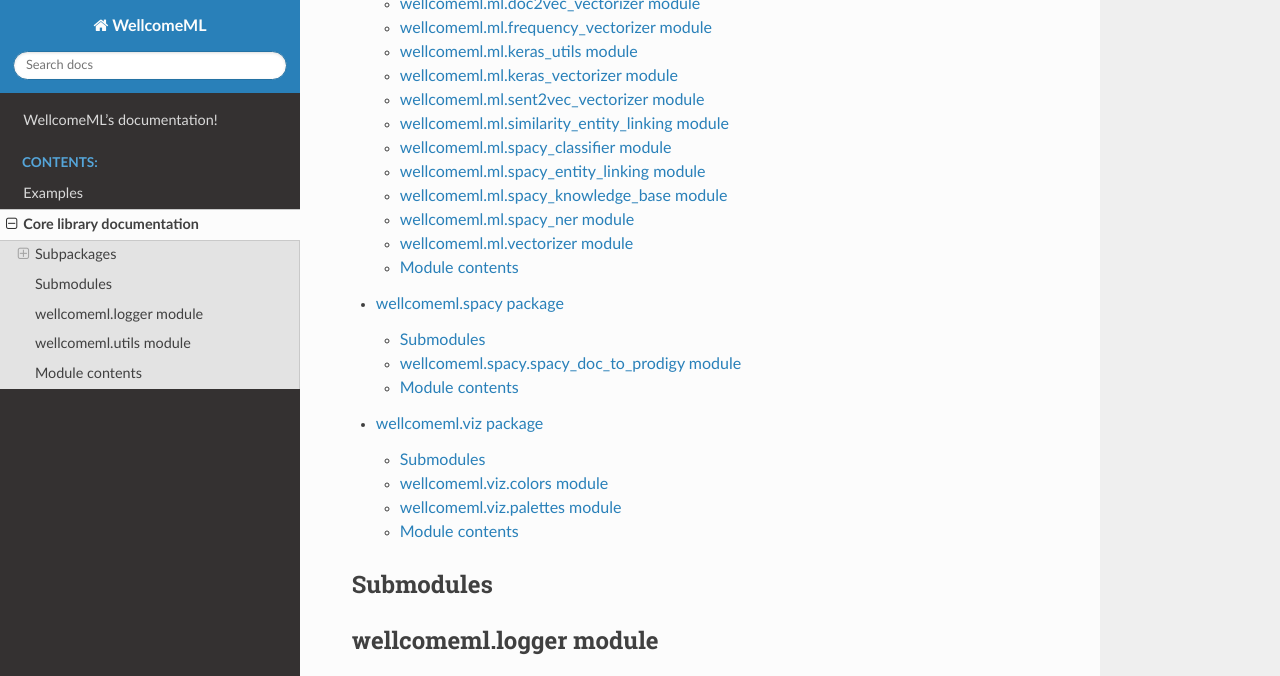
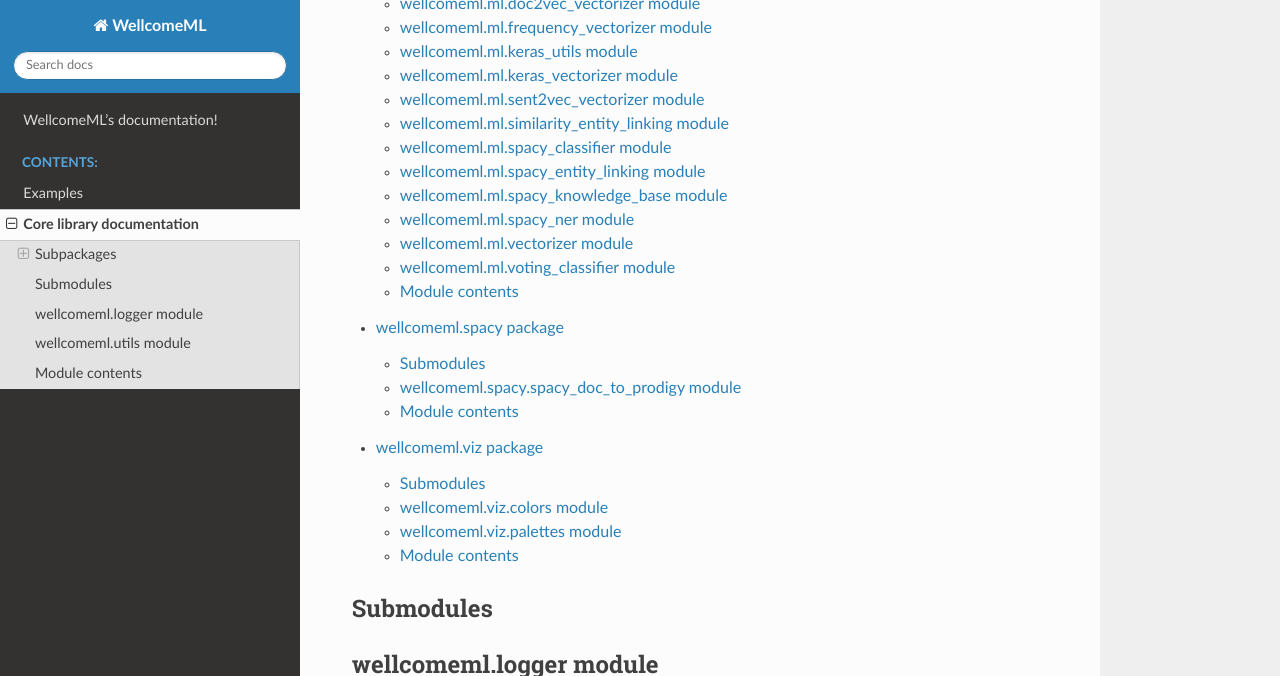
Before and after one commit to wellcometrust/WellcomeML, a Sphinx documentation site: the page built from docs/wellcomeml.rst, in a window 1280 px wide and 900 px high, scrolled down 908 px, cut to the strip 0-676 px from the top of the window. Built offline with Sphinx 7.4.7 and the Read the Docs theme 2.0.0, drawn with Linux system fonts in a browser that asks for light colours.

Commit message:
Update docs

```diff
--- a/docs/wellcomeml.ml.rst
+++ b/docs/wellcomeml.ml.rst
@@ -148,6 +148,14 @@
    :undoc-members:
    :show-inheritance:
 
+wellcomeml.ml.voting\_classifier module
+---------------------------------------
+
+.. automodule:: wellcomeml.ml.voting_classifier
+   :members:
+   :undoc-members:
+   :show-inheritance:
+
 
 Module contents
 ---------------
```
Also changed, not shown: 19 other files.
